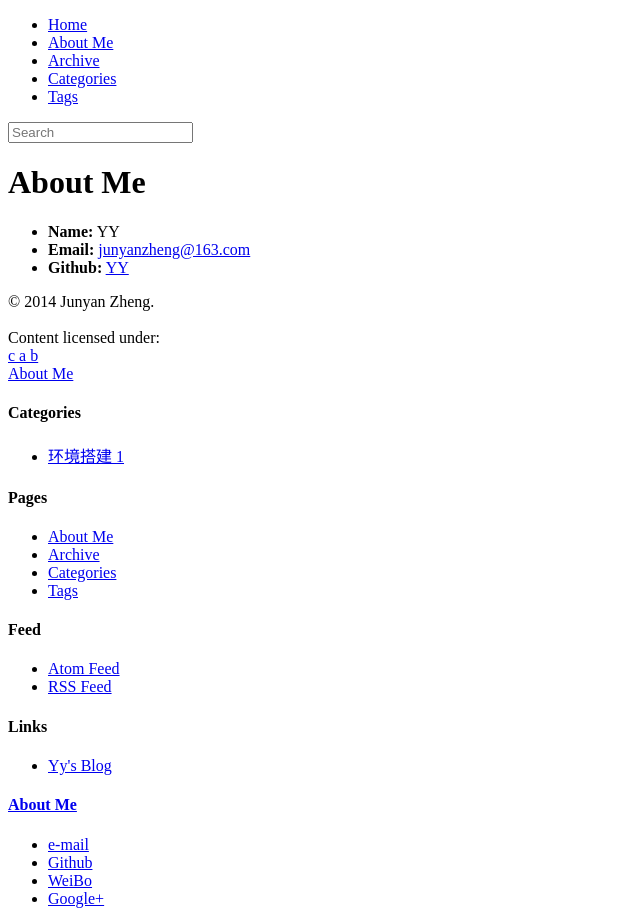
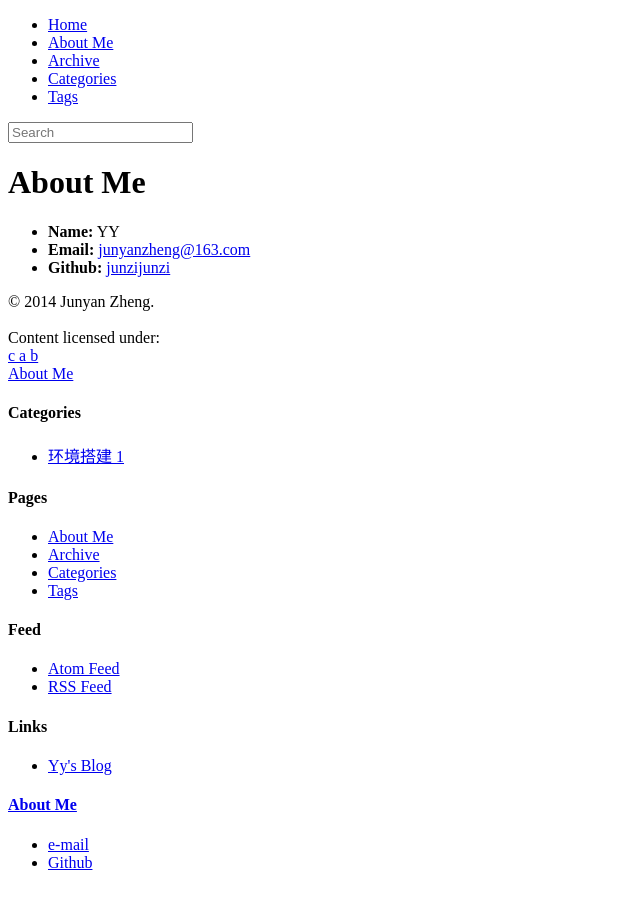
Before and after one commit to junzijunzi/junzijunzi.github.io, a Jekyll site: the page built from about.md, in a window 1280 px wide. Shown: the whole page, without its empty margins (0-640 px from the left). Built offline with Jekyll 4.4.1, drawn with Linux system fonts in a browser that asks for light colours; nearby versions of some CDN libraries; library files that are not in the unit come from our copies; after the commit the page ends 900 px from its top, so only the background shows below that.

Commit message:
'页脚修改'

```diff
--- a/_config.yml
+++ b/_config.yml
@@ -21,9 +21,7 @@ author :
 #
 contact :
   e-mail : mailto:zhengjunyan@163.com
-  Github : https://github.com/Simpleyyt
-  WeiBo : http://www.weibo.com/u/1836017133
-  Google+ : https://plus.google.com/103860633659538888207?rel=author
+  Github : https://github.com/junzijunzi
 
 # Links showed on the footer
 #
--- a/about.md
+++ b/about.md
@@ -6,4 +6,4 @@ group: navigation
 ---
  * **Name:** YY
  * **Email:** [junyanzheng@163.com](junyanzheng@163.com)
- * **Github:** [YY](https://github.com/junzijunzi)
+ * **Github:** [junzijunzi](https://github.com/junzijunzi)
```
